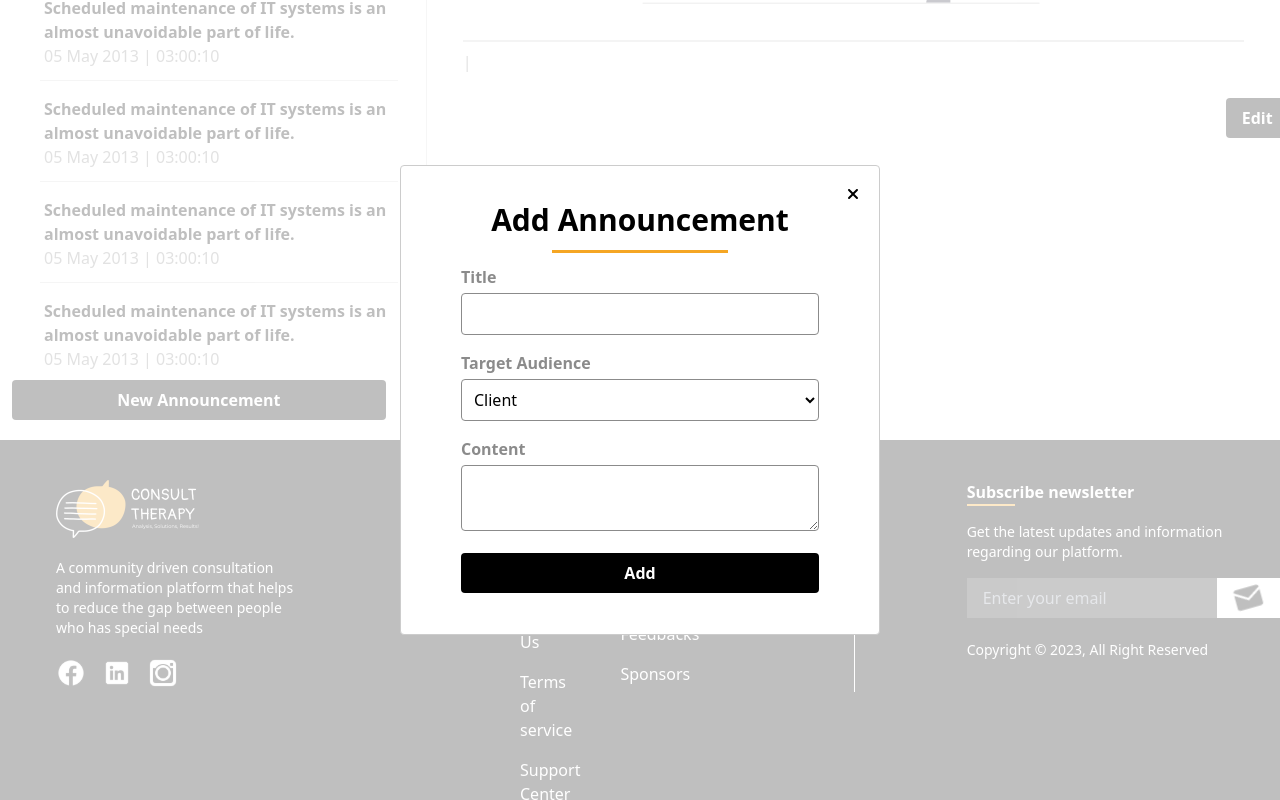
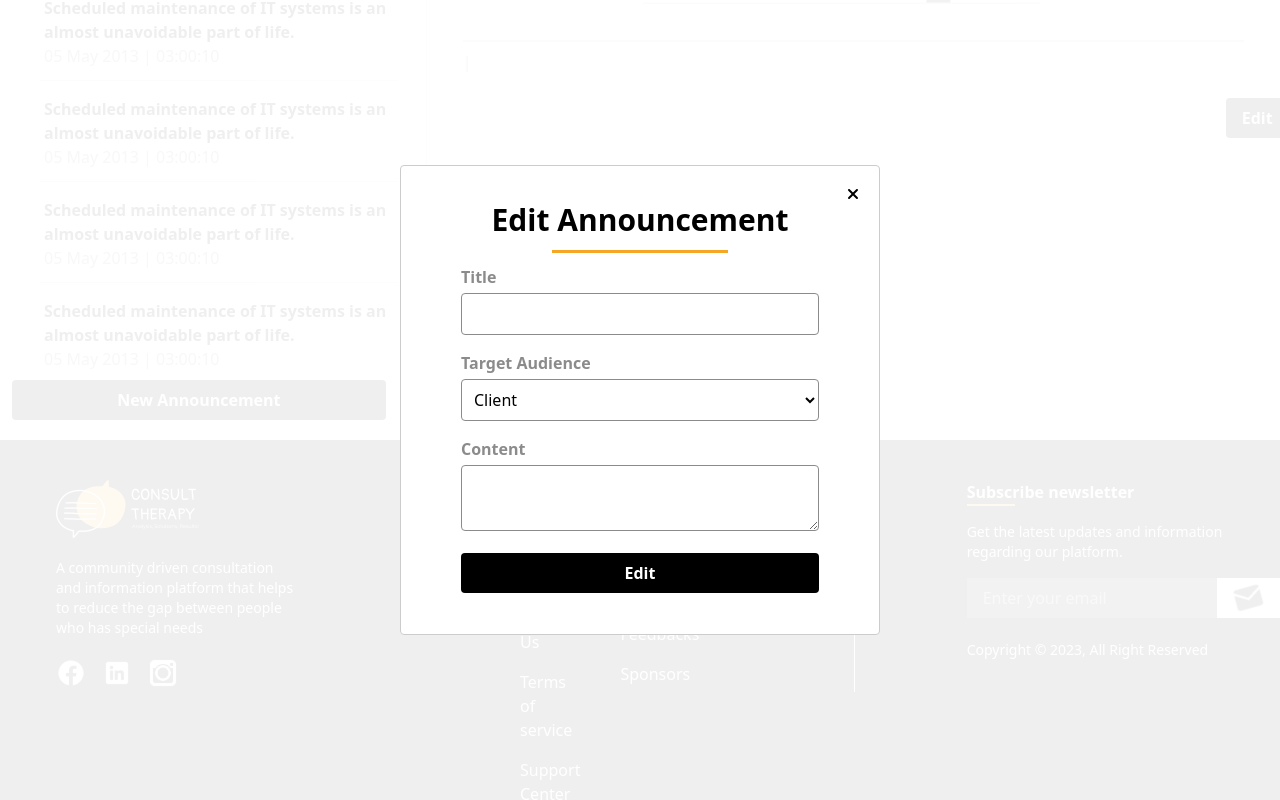
Before and after one commit to SasinduNanayakkara/af-frontend, a React (Create React App) app: page /announcement-admin in a window 1280 px wide. Both pictures are taken after a click on the button "New Announcement". Shown: the part 478-1278 px from the top of the page. Built offline with nearby package versions, Linux system fonts and the light colour scheme.

Commit message:
Completed delete announcement

```diff
--- a/src/Pages/Admin-Announcements.jsx
+++ b/src/Pages/Admin-Announcements.jsx
@@ -3,12 +3,13 @@ import Modal from "react-modal";
 import AnnouncementCard from "../Components/AnnouncementCard";
 import Header from "../Components/Header";
 import Footer from "../Components/Footer";
-import Adminannouncement from "../Components/Admin-Announcement"
+import Adminannouncement from "../Components/Admin-Announcement";
 import { FontAwesomeIcon } from "@fortawesome/react-fontawesome";
 import { faTimes } from "@fortawesome/free-solid-svg-icons";
 
 function Announcements() {
   const [isModalOpen, setIsModalOpen] = useState(false);
+  const [isDelModalOpen, setDelModalOpen] = useState(false);
   const [selectedAnnouncementDescription, setSelectedAnnouncementDescription] =
     useState(null);
   const [selectedAnnouncementTitle, setSelectedAnnouncementTitle] =
@@ -35,8 +36,16 @@ function Announcements() {
     setIsModalOpen(true);
   };
 
+  const openDelModal = () => {
+    setDelModalOpen(true);
+  };
+
   const closeModal = () => {
     setIsModalOpen(false);
+  };
+
+  const closDeleModal = () => {
+    setDelModalOpen(false);
   };
 
   const handleSubmit = (e) => {
@@ -44,6 +53,10 @@ function Announcements() {
 
     // Access form values from the `formValues` state object
   };
+
+  const confirmPass = () => {
+
+  }
 
   const announcementData = [
     {
@@ -279,16 +292,157 @@ function Announcements() {
             <button
               type="submit"
               className="bg-black hover:bg-blue-700 text-white font-bold py-2 px-4 rounded w-full mr-2"
+              onClick={openModal}
             >
               Edit
             </button>
-
+            <Modal
+              isOpen={isModalOpen}
+              onRequestClose={closeModal}
+              style={{
+                content: {
+                  height: "470px", // Set the desired height
+                  width: "30rem", // Set the desired width
+                  top: "50%", // Center vertically
+                  left: "50%", // Center horizontally
+                  transform: "translate(-50%, -50%)", // Center using translate
+                },
+              }}
+            >
+              <div className="w-2/2 ml-10">
+                <div className="flex justify-end">
+                  <FontAwesomeIcon
+                    icon={faTimes}
+                    className="text-gray-500 cursor-pointer"
+                    onClick={closeModal}
+                  />
+                </div>
+                {/* Rest of the modal content */}
+              </div>
+              <div className="w-2/2 ml-10 mr-10">
+                <h2 className="text-black font-bold text-center text-3xl">
+                  Edit Announcement
+                </h2>
+                <div className="flex justify-center">
+                  <div className="w-44 h-[3px] bg-[#F5A624] mt-3 mb-3"></div>
+                </div>
+                <form onSubmit={handleSubmit}>
+                  <div className="flex justify-center">
+                    <div className="w-full">
+                      <label
+                        htmlFor="title"
+                        className="text-formLable font-semibold mb-2"
+                      >
+                        Title
+                      </label>
+                      <input
+                        type="text"
+                        id="title"
+                        className="border border-formLable rounded px-2 py-2 mb-4 mt-1 w-full bg-white"
+                        value={formValues.title}
+                        //   onChange={handleInputChange}
+                      />
+                    </div>
+                  </div>{" "}
+                  <div className="flex justify-center">
+                    <div className="w-full">
+                      <label
+                        htmlFor="target"
+                        className="text-formLable font-semibold mb-2"
+                      >
+                        Target Audience
+                      </label>
+                      <select
+                        id="target"
+                        className="border border-formLable rounded px-2 py-2 mb-4 mt-1 w-full bg-white"
+                        value={formValues.targetAudience}
+                        //   onChange={handleInputChange}
+                      >
+                        <option value="Client">Client</option>
+                        <option value="Consultant">Consultant</option>
+                      </select>
+                    </div>
+                  </div>
+                  <div className="flex justify-center">
+                    <div className="w-full">
+                      <label
+                        htmlFor="content"
+                        className="text-formLable font-semibold mb-2"
+                      >
+                        Content
+                      </label>
+                      <textarea
+                        type="text"
+                        id="content"
+                        className="border border-formLable rounded px-2 py-2 mb-4 mt-1 w-full bg-white"
+                        value={formValues.content}
+                        //   onChange={handleInputChange}
+                      />
+                    </div>
+                  </div>
+                  <div className="flex justify-center">
+                    <div className="w-full flex justify-center">
+                      <button
+                        type="submit"
+                        className="bg-black hover:bg-blue-700 text-white font-bold py-2 px-4 rounded w-full"
+                      >
+                        Edit
+                      </button>
+                    </div>
+                  </div>
+                </form>
+              </div>
+            </Modal>
             <button
               type="submit"
               className="bg-[#FD4F4F] hover:bg-blue-700 text-white font-bold py-2 px-4 rounded w-full ml-2"
+              onClick={openDelModal} // Open the modal when the button is clicked
             >
               Delete
             </button>
+            <Modal
+              isOpen={isDelModalOpen}
+              onRequestClose={closDeleModal}
+              style={{
+                content: {
+                  height: "240px", // Set the desired height
+                  width: "30rem", // Set the desired width
+                  top: "50%", // Center vertically
+                  left: "50%", // Center horizontally
+                  transform: "translate(-50%, -50%)", // Center using translate
+                },
+              }}
+            >
+                <div className="w-2/2 ml-10">
+                <div className="flex justify-end">
+                  <FontAwesomeIcon
+                    icon={faTimes}
+                    className="text-gray-500 cursor-pointer"
+                    onClick={closDeleModal}
+                  />
+                </div>
+                {/* Rest of the modal content */}
+              </div>
+              <h2 className="flex justify-center font-bold text-3xl mb-4">Are you sure?</h2>
+              <p className="font-normal ml-6">Do you really want to delete these records? This process cannot be undone.</p>
+              <div className="w-28 flex justify-center mt-5 ml-64">
+                <button
+                type="submit"
+                className="bg-[#FD4F4F] hover:bg-blue-700 text-white font-bold py-2 px-4 rounded w-full mr-2"
+                onClick={confirmPass}
+              >
+                Confirm
+              </button>
+              <button
+                type="submit"
+                className="bg-[#969696] hover:bg-blue-700 text-white font-bold py-2 px-4 rounded w-full ml-2"
+                onClick={closDeleModal}
+              >
+                Cancel
+              </button>
+              </div>
+
+            </Modal>
           </div>
         </div>
       </div>
```
